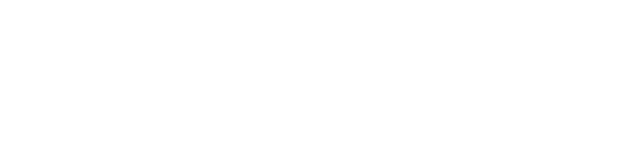
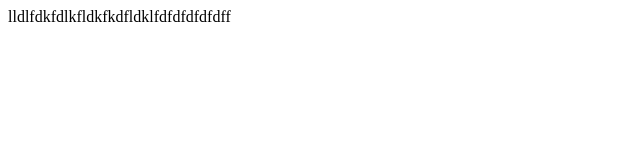
Before and after one commit to Iegor86/githalp, a plain HTML site: page index.html in a window 1280 px wide. Shown: the whole page, without its empty margins (0-640 px from the left). Drawn offline with Linux system fonts and the light colour scheme.

Commit message:
изенение
как должно быть

```diff
--- a/index.html
+++ b/index.html
@@ -5,6 +5,6 @@
 	<title>Document</title>
 </head>
 <body>
-
+	<data>lldlfdkfdlkfldkfkdfldklfdfdfdfdfdff</data>
 </body>
 </html>
```
